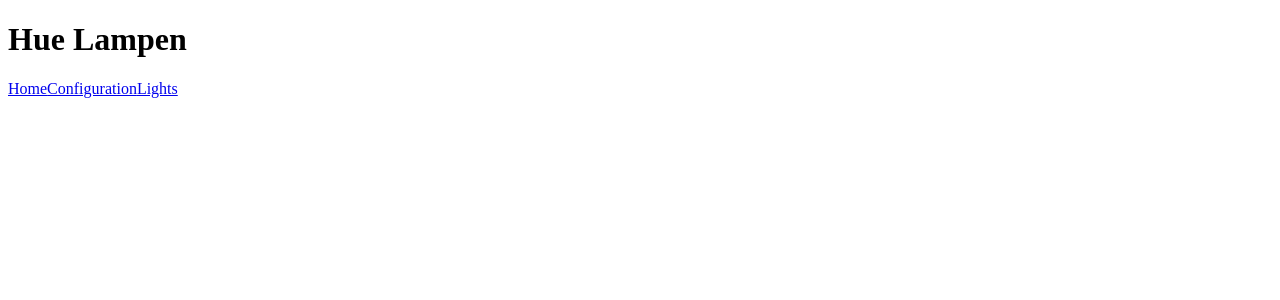
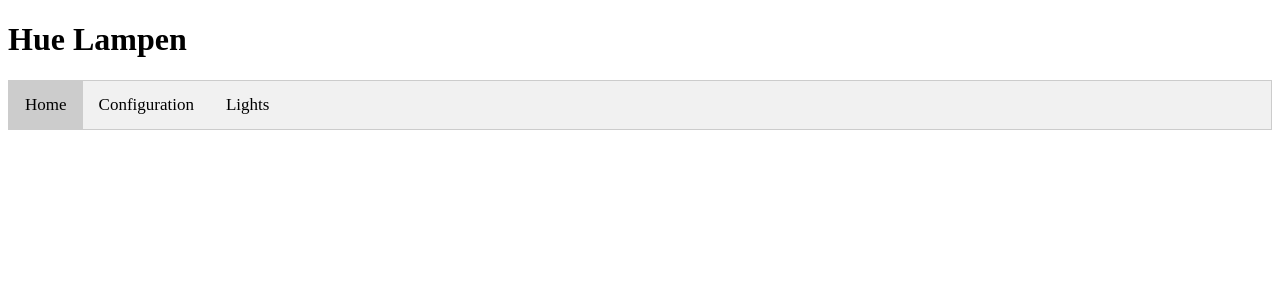
Before and after one commit to RVorthoren/hueLampAppAngular2, an Angular app: page /home in a window 1280 px wide. Shown: the top 300 px of the page. Built offline with nearby package versions, Linux system fonts and the light colour scheme.

Commit message:
Build navigation css

```diff
--- a/src/app/app.component.css
+++ b/src/app/app.component.css
@@ -0,0 +1,24 @@
+nav {
+    overflow: hidden;
+    border: 1px solid #ccc;
+    background-color: #f1f1f1;
+}
+
+nav a {
+    float: left;
+    display: block;
+    color: black;
+    text-align: center;
+    padding: 14px 16px;
+    text-decoration: none;
+    transition: 0.3s;
+    font-size: 17px;
+}
+
+nav a:hover {
+    background-color: #ddd;
+}
+
+nav a:focus, .active {
+    background-color: #ccc;
+}
--- a/src/app/app.component.html
+++ b/src/app/app.component.html
@@ -2,8 +2,11 @@
   {{title}}
 </h1>
 
-<a routerLink="/home">Home</a>
-<a routerLink="/configuration">Configuration</a>
-<a routerLink="/lights">Lights</a>
+<nav>
+  <a routerLink="/home" routerLinkActive="active">Home</a>
+  <a routerLink="/configuration" routerLinkActive="active">Configuration</a>
+  <a routerLink="/lights" routerLinkActive="active">Lights</a>
+</nav>
+
 
 <router-outlet></router-outlet>
```
